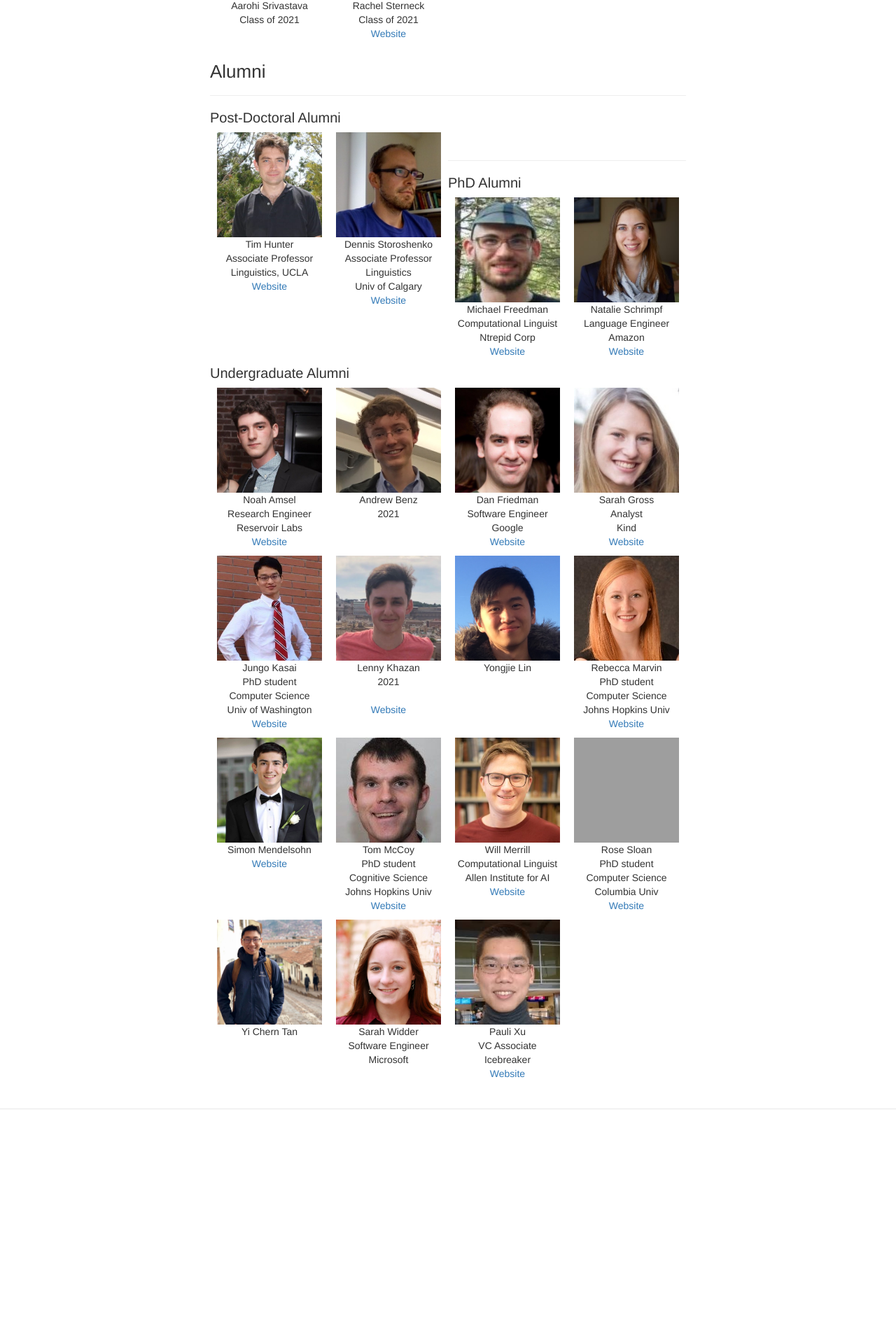
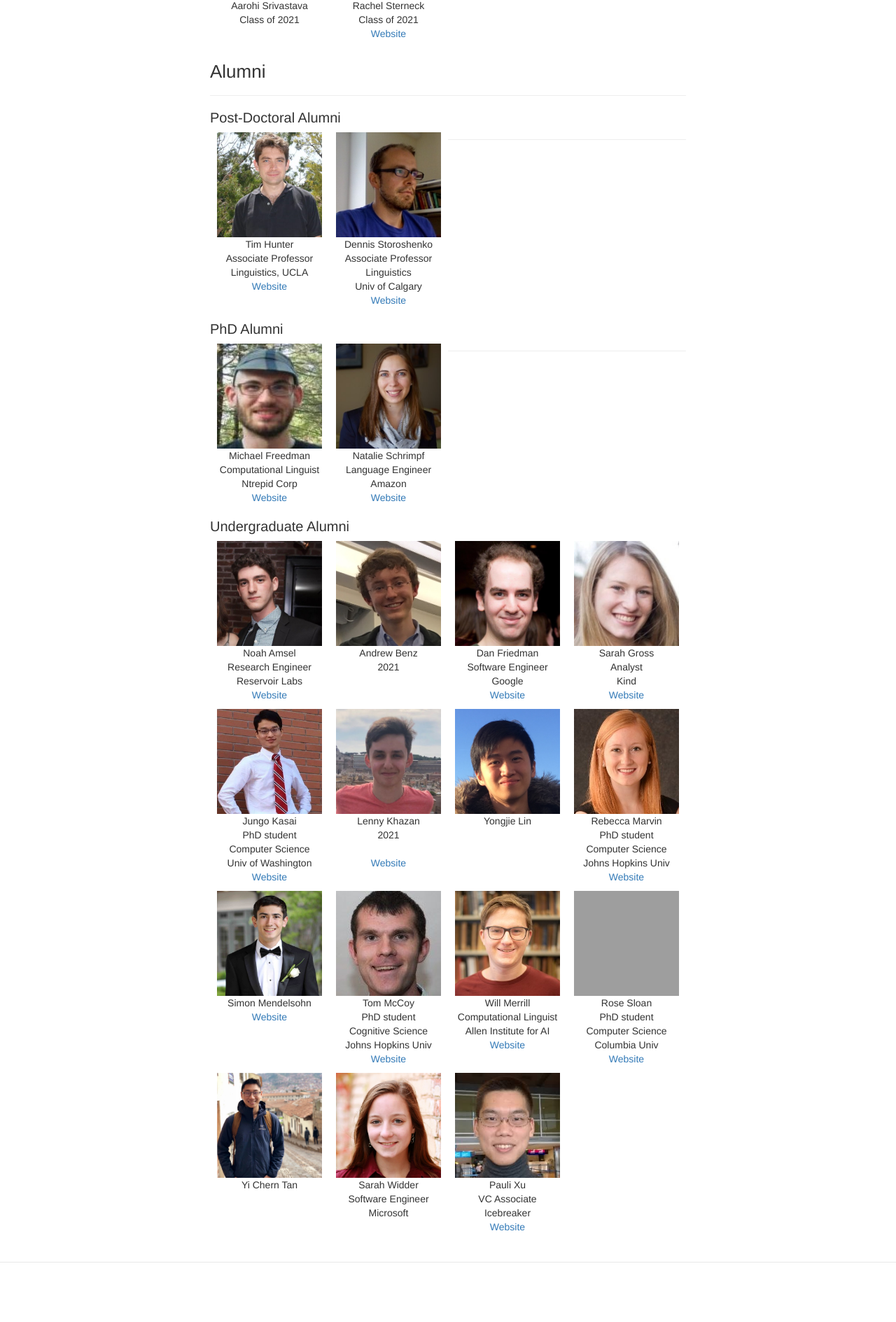
Before and after one commit to clay-lab/clay-lab.github.io, a Jekyll site: the page built from members.html, in a window 1280 px wide. Shown: the part 1411-3300 px from the top of the page at 70% size. Built offline with Jekyll 4.4.1, drawn with Linux system fonts in a browser that asks for light colours; before the commit the page ends 3081 px from its top, so only the background shows below that; grey boxes are pictures that could not be loaded.

Commit message:
member list

```diff
--- a/members.html
+++ b/members.html
@@ -124,8 +124,8 @@ permalink: /members/
     </div>
 {% endfor %}
 </div>
-<br>
 <hr>
+<div style="clear:left;"></div>
 <h4> PhD Alumni</h4>
 <div class = "people-list">
     {% for person in site.data.members.phd-alumni %}
@@ -154,7 +154,7 @@ permalink: /members/
     {% endfor %}
     </div>
     <hr>
-    <br>
+    <div style="clear:left;"></div>
     <h4> Undergraduate Alumni</h4>
     <div class = "people-list">
         {% for person in site.data.members.undergrad-alumni %}
```
